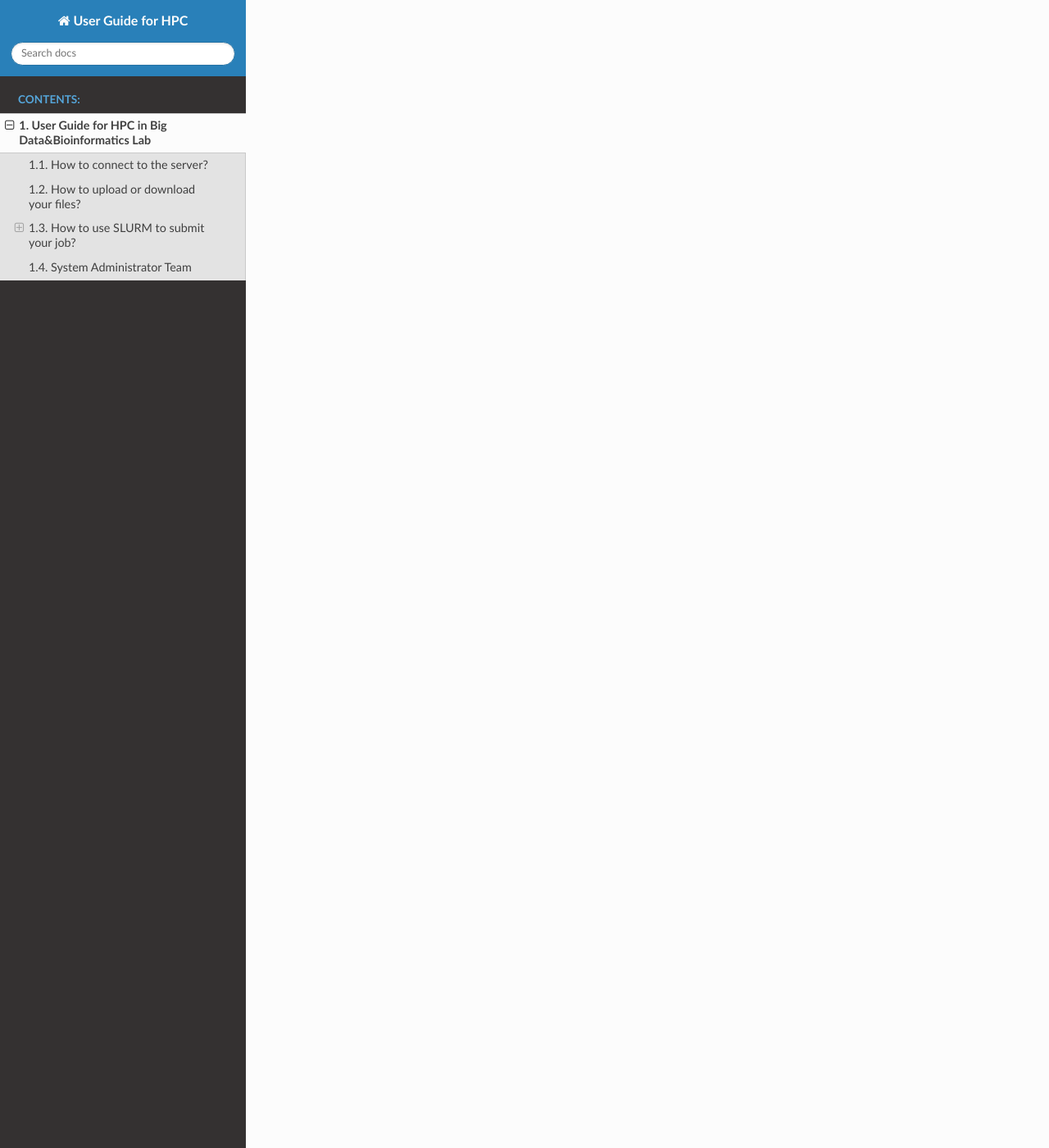
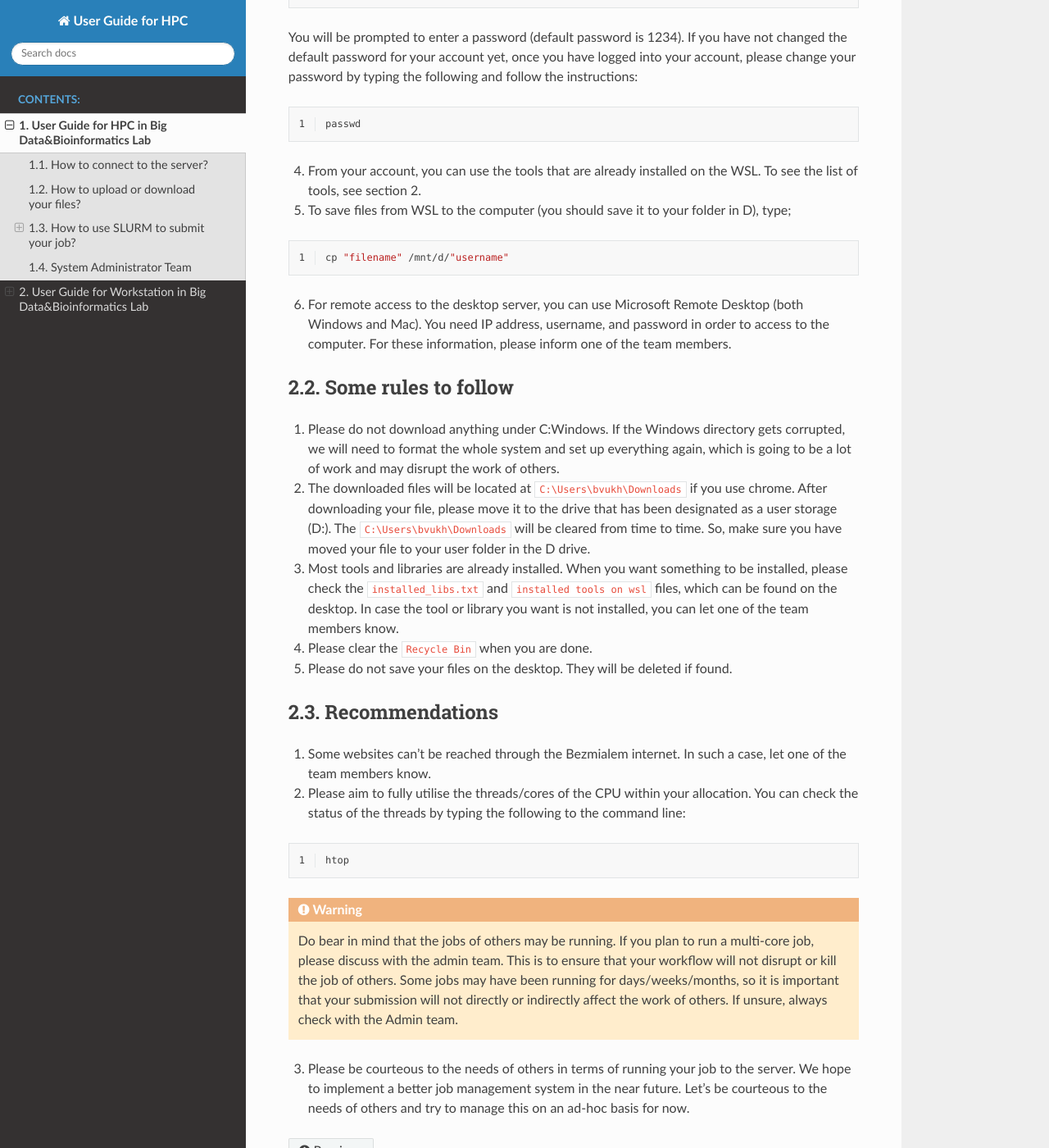
Before and after one commit to KhansLab/hpcuserguide4bigdatalab, a Sphinx documentation site: the page built from docs/source/src/user_guide.rst, in a window 1280 px wide and 1400 px high, scrolled down 4681 px. Shown: the whole window at 82% size. Built offline with Sphinx 7.4.7 and the Read the Docs theme 2.0.0, drawn with Linux system fonts in a browser that asks for light colours; some of the changed text lies outside the part shown.

Commit message:
Adding guide for workstation

```diff
--- a/docs/source/src/user_guide.rst
+++ b/docs/source/src/user_guide.rst
@@ -31,7 +31,7 @@ To learn your usernames, ask one of the team members.
 If you connect for the first time, it will ask you for your Current Password, which is 1234. Then it will ask you to change the password to something else. If you forget your password, let us know.
 
 .. warning::
-	Once you connect, you will enter your home location, which is your user director. There, you can place files, use basic Unix commands, but you should avoid running any analysis directly there. To run analysis, the only command you will use is ``sbatch``, which is explained in section 1.3. Do not run any tools like Python or Gromacs! **Never!**
+	Once you connect, you will enter your home location, which is your user directory. There, you can place files, use basic Unix commands, but you should avoid running any analysis directly there. To run analysis, the only command you will use is ``sbatch``, which is explained in section 1.3. Do not run any tools like Python or Gromacs! **Never!**
 
 You can check this useful link to learn how to use servers, in general `from here <https://datascienceguide.github.io/beginner-tutorial-how-to-get-started-with-data-science-using-servers>`_.
 
@@ -172,3 +172,79 @@ Faruk Üstünel <faruk.ustunel@bezmialem.edu.tr>
 Muhammet Celik <mcelik@bezmialem.edu.tr>
 
 Big Data and Bioinformatics Lab, BILSAB, BVU, Turkey.
+
+
+=========================================================
+User Guide for Workstation in Big Data&Bioinformatics Lab
+=========================================================
+
+
+---------------------------------
+How to access the desktop server?
+---------------------------------
+
+
+1. The login password to access the desktop is ``1988``.
+
+2. To access and use the tools and libraries installed on WSL (Windows Subsystem for Linux), one can:
+
+ 2.1. Click on the search tab, type Command Prompt and type ``wsl``.
+ 2.2. Click run (start symbol + R), type ``wsl`` and run.
+
+3. Wsl terminal will prompt the default user which is the ``guest``. The first thing to do after running the wsl is to change the user to your account. Everyone in the lab has their own username. If it is not, inform the Administrator Team. To change to your user account, type:
+
+.. code-block:: bash
+   :linenos:
+
+   su - <your username>
+
+You will be prompted to enter a password (default password is 1234). If you have not changed the default password for your account yet, once you have logged into your account, please change your password by typing the following and follow the instructions:
+
+.. code-block:: bash
+   :linenos:
+
+   passwd
+
+4. From your account, you can use the tools that are already installed on the WSL. To see the list of tools, see section 2.
+
+5. To save files from WSL to the computer (you should save it to your folder in D), type;
+
+.. code-block:: bash
+   :linenos:
+
+   cp "filename" /mnt/d/"username"
+
+6. For remote access to the desktop server, you can use Microsoft Remote Desktop (both Windows and Mac). You need IP address, username, and password in order to access to the computer. For these information, please inform one of the team members.
+
+--------------------
+Some rules to follow
+--------------------
+
+1. Please do not download anything under C:\Windows. If the Windows directory gets corrupted, we will need to format the whole system and set up everything again, which is going to be a lot of work and may disrupt the work of others.
+
+2. The downloaded files will be located at ``C:\Users\bvukh\Downloads`` if you use chrome. After downloading your file, please move it to the drive that has been designated as a user storage (D:). The ``C:\Users\bvukh\Downloads`` will be cleared from time to time. So, make sure you have moved your file to your user folder in the D drive.
+
+3. Most tools and libraries are already installed. When you want something to be installed, please check the ``installed_libs.txt`` and ``installed tools on wsl`` files, which can be found on the desktop. In case the tool or library you want is not installed, you can let one of the team members know.
+
+4. Please clear the ``Recycle Bin`` when you are done.
+
+5. Please do not save your files on the desktop. They will be deleted if found.
+
+---------------
+Recommendations
+---------------
+
+1. Some websites can’t be reached through the Bezmialem internet. In such a case, let one of the team members know.
+
+2. Please aim to fully utilise the threads/cores of the CPU within your allocation. You can check the status of the threads by typing the following to the command line:
+
+.. code-block:: bash
+   :linenos:
+
+   htop
+
+.. warning::
+
+   Do bear in mind that the jobs of others may be running. If you plan to run a multi-core job, please discuss with the admin team. This is to ensure that your workflow will not disrupt or kill the job of others. Some jobs may have been running for days/weeks/months, so it is important that your submission will not directly or indirectly affect the work of others. If unsure, always check with the Admin team.
+
+3. Please be courteous to the needs of others in terms of running your job to the server. We hope to implement a better job management system in the near future. Let’s be courteous to the needs of others and try to manage this on an ad-hoc basis for now.
```
